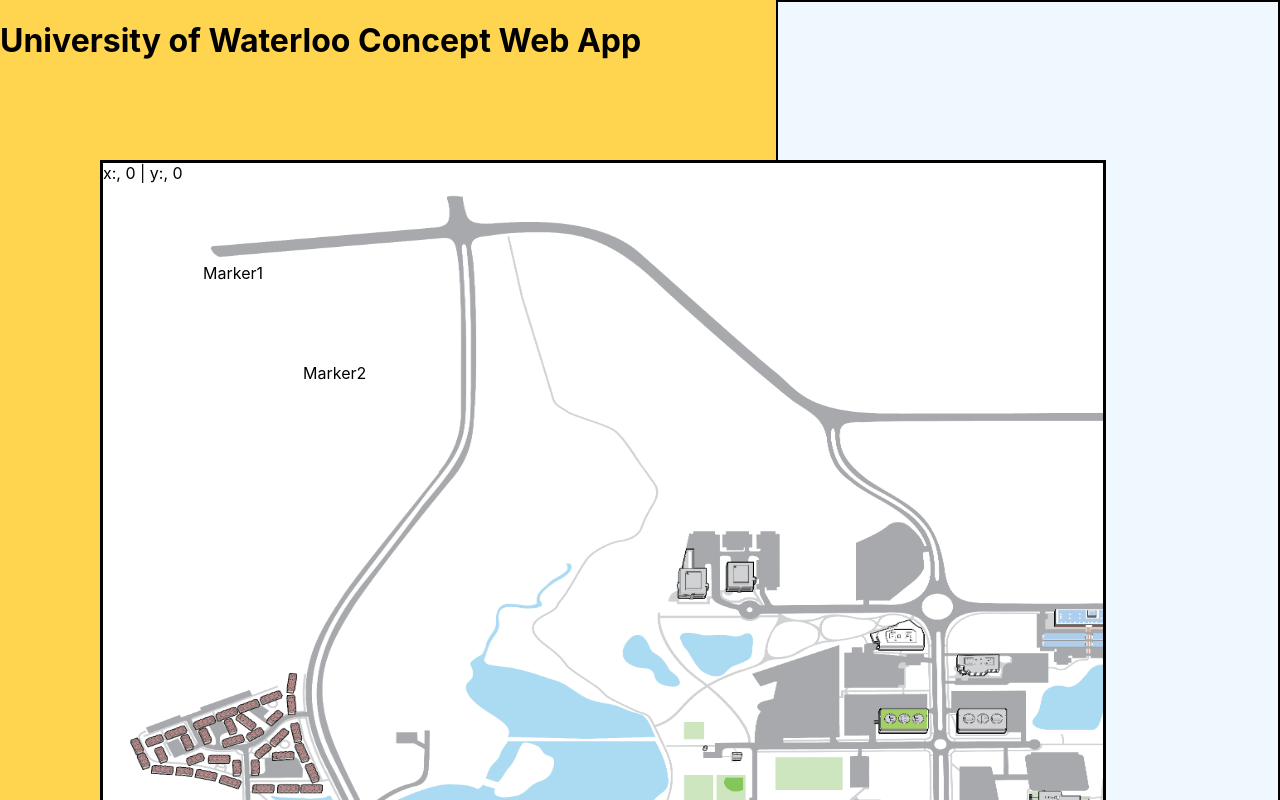
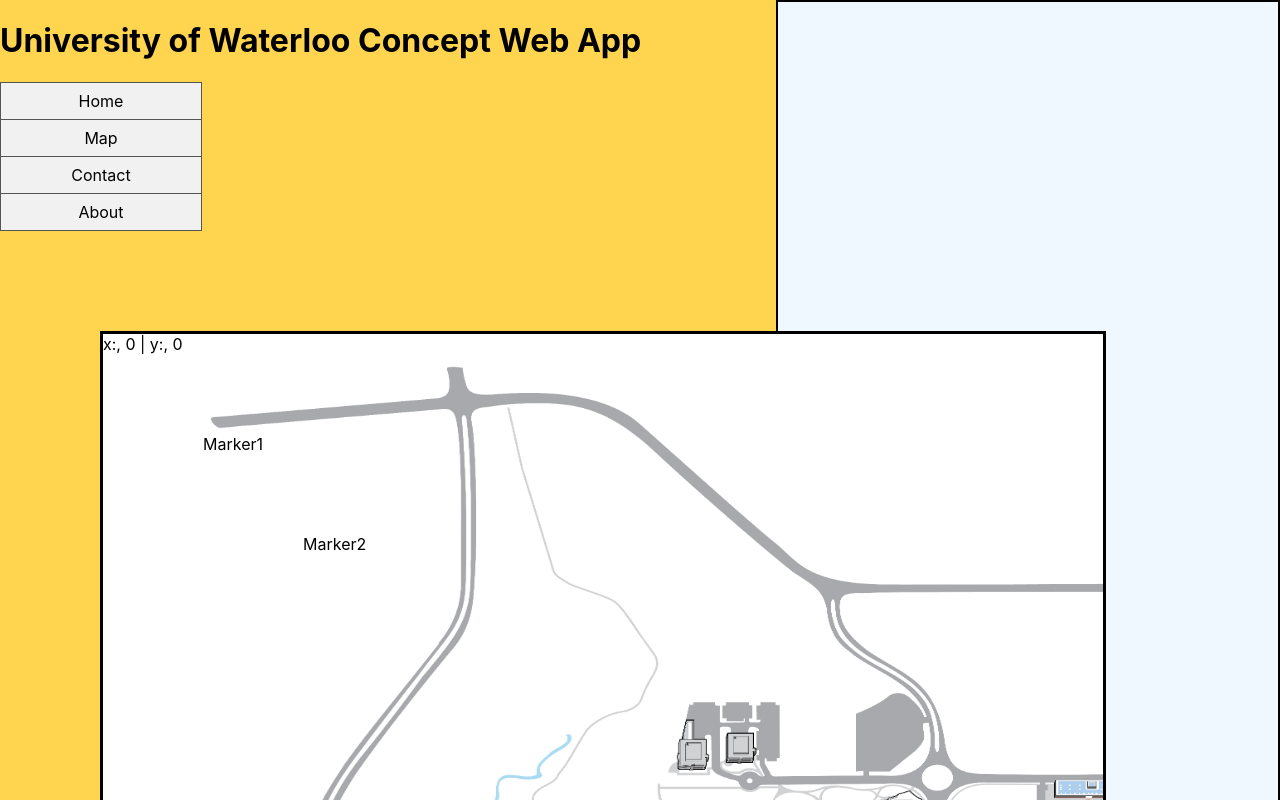
Before and after one commit to shaun-mani/velocity-app, a React (Create React App) app: page / in a window 1280 px wide. Shown: the top 800 px of the page. Built offline with nearby package versions, Linux system fonts and the light colour scheme.

Commit message:
Update Sidebar.js

```diff
--- a/src/components/Sidebar.js
+++ b/src/components/Sidebar.js
@@ -6,9 +6,15 @@
 const Sidebar = () => {
 
     return (
-
+      <React.Fragment>
       <div class='Sidebar'/>
-
+      <ul>
+        <li><a href="#home">Home</a></li>
+        <li><a href="#map">Map</a></li>
+        <li><a href="#contact">Contact</a></li>
+        <li><a href="#about">About</a></li>
+      </ul>
+      </React.Fragment>
     );
 
 };
```
